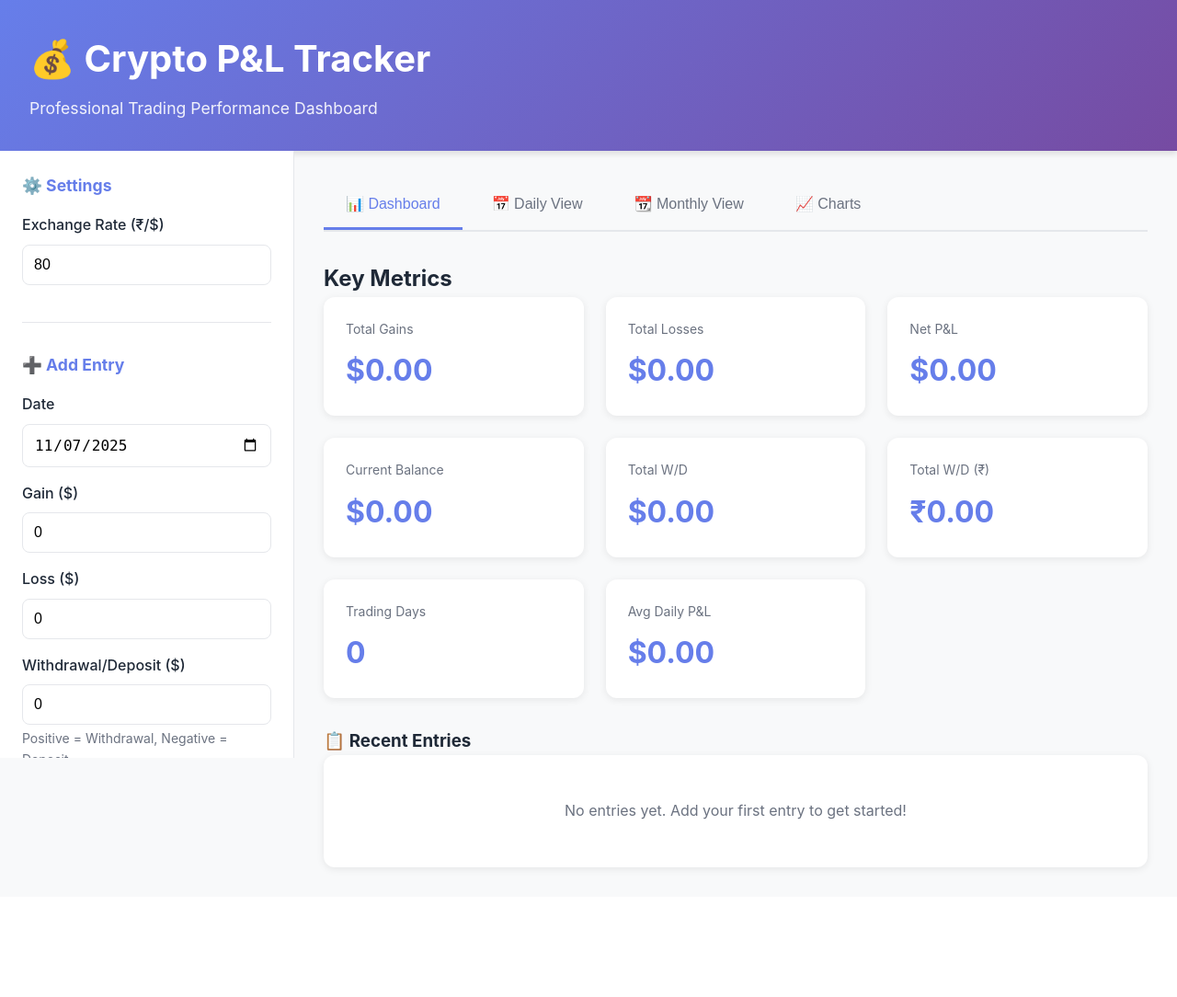
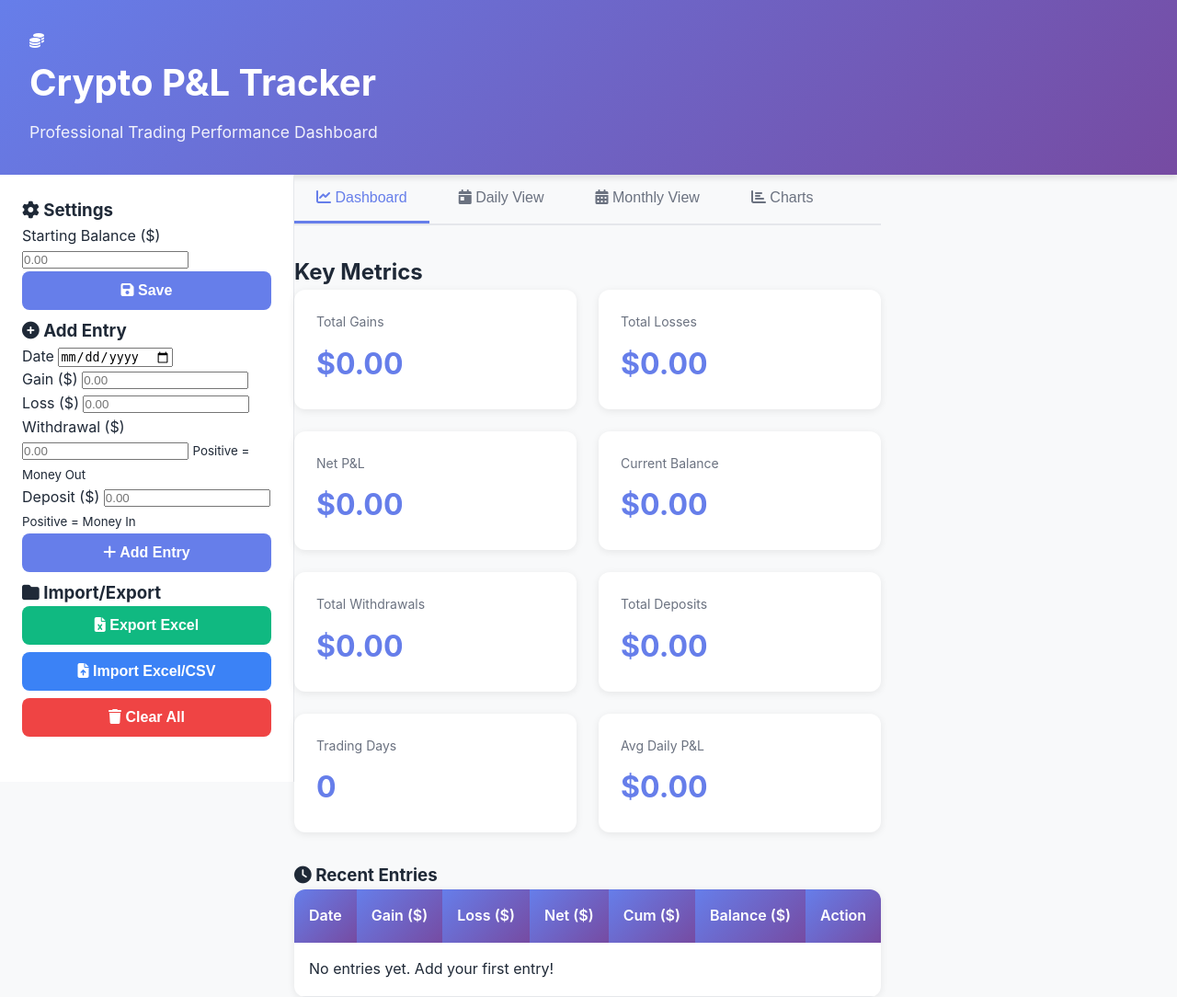
Before and after one commit to cryptoceek87-hub/crypto-pnl-tracker, a Flask app: page / in a window 1280 px wide. Shown: the whole page at 92% size. Before the commit the page ends 947 px from the top, so only its background shows below. Run offline with Flask 3, Linux system fonts and the light colour scheme; some libraries are stand-ins or nearby versions.

Commit message:
Update index.html

```diff
--- a/templates/index.html
+++ b/templates/index.html
@@ -5,16 +5,18 @@
     <meta name="viewport" content="width=device-width, initial-scale=1.0">
     <title>Crypto P&L Tracker - Professional</title>
     <link rel="stylesheet" href="{{ url_for('static', filename='css/style.css') }}">
-    <script src="https://cdn.jsdelivr.net/npm/chart.js"></script>
-    <script src="https://cdn.jsdelivr.net/npm/xlsx@0.18.5/dist/xlsx.full.min.js"></script>
+    <link rel="stylesheet" href="https://cdnjs.cloudflare.com/ajax/libs/font-awesome/6.4.0/css/all.min.css">
 </head>
 <body>
     <div class="container">
         <!-- Header -->
         <header class="header">
             <div class="header-content">
-                <h1>💰 Crypto P&L Tracker</h1>
-                <p>Professional Trading Performance Dashboard</p>
+                <div class="logo">
+                    <i class="fas fa-coins"></i>
+                    <h1>Crypto P&L Tracker</h1>
+                </div>
+                <p class="subtitle">Professional Trading Performance Dashboard</p>
             </div>
         </header>
 
@@ -22,59 +24,93 @@
         <div class="main-content">
             <!-- Sidebar -->
             <aside class="sidebar">
-                <div class="sidebar-section">
-                    <h3>⚙️ Settings</h3>
-                    <div class="form-group">
-                        <label>Exchange Rate (₹/$)</label>
-                        <input type="number" id="exchangeRate" value="80" min="1" step="0.1">
+                <!-- Starting Balance Settings -->
+                <div class="settings-section">
+                    <h3><i class="fas fa-cog"></i> Settings</h3>
+                    <div class="input-group">
+                        <label for="startingBalance">Starting Balance ($)</label>
+                        <input type="number" id="startingBalance" step="0.01" placeholder="0.00">
+                        <button class="btn btn-primary" onclick="updateStartingBalance()">
+                            <i class="fas fa-save"></i> Save
+                        </button>
                     </div>
                 </div>
 
-                <div class="sidebar-section">
-                    <h3>➕ Add Entry</h3>
-                    <form id="addEntryForm">
-                        <div class="form-group">
-                            <label>Date</label>
-                            <input type="date" id="entryDate" required>
-                        </div>
-                        <div class="form-group">
-                            <label>Gain ($)</label>
-                            <input type="number" id="entryGain" step="0.01" min="0" value="0">
-                        </div>
-                        <div class="form-group">
-                            <label>Loss ($)</label>
-                            <input type="number" id="entryLoss" step="0.01" min="0" value="0">
-                        </div>
-                        <div class="form-group">
-                            <label>Withdrawal/Deposit ($)</label>
-                            <input type="number" id="entryWD" step="0.01" value="0">
-                            <small>Positive = Withdrawal, Negative = Deposit</small>
-                        </div>
-                        <button type="submit" class="btn btn-primary">Add Entry</button>
-                    </form>
+                <!-- Entry Form -->
+                <div class="entry-form">
+                    <h3><i class="fas fa-plus-circle"></i> Add Entry</h3>
+
+                    <div class="input-group">
+                        <label for="date">Date</label>
+                        <input type="date" id="date" required>
+                    </div>
+
+                    <div class="input-group">
+                        <label for="gain">Gain ($)</label>
+                        <input type="number" id="gain" step="0.01" placeholder="0.00">
+                    </div>
+
+                    <div class="input-group">
+                        <label for="loss">Loss ($)</label>
+                        <input type="number" id="loss" step="0.01" placeholder="0.00">
+                    </div>
+
+                    <div class="input-group">
+                        <label for="withdrawal">Withdrawal ($)</label>
+                        <input type="number" id="withdrawal" step="0.01" placeholder="0.00">
+                        <small class="hint">Positive = Money Out</small>
+                    </div>
+
+                    <div class="input-group">
+                        <label for="deposit">Deposit ($)</label>
+                        <input type="number" id="deposit" step="0.01" placeholder="0.00">
+                        <small class="hint">Positive = Money In</small>
+                    </div>
+
+                    <button class="btn btn-primary btn-block" onclick="addEntry()">
+                        <i class="fas fa-plus"></i> Add Entry
+                    </button>
                 </div>
 
-                <div class="sidebar-section">
-                    <h3>📁 Import/Export</h3>
-                    <button onclick="exportExcel()" class="btn btn-success">📥 Export Excel</button>
-                    <button onclick="document.getElementById('importFile').click()" class="btn btn-info">📤 Import Excel/CSV</button>
-                    <input type="file" id="importFile" accept=".xlsx,.xls,.csv" style="display:none" onchange="importFile(event)">
-                    <button onclick="clearData()" class="btn btn-danger">🗑️ Clear All</button>
+                <!-- Import/Export -->
+                <div class="actions-section">
+                    <h3><i class="fas fa-folder"></i> Import/Export</h3>
+
+                    <button class="btn btn-success btn-block" onclick="exportExcel()">
+                        <i class="fas fa-file-excel"></i> Export Excel
+                    </button>
+
+                    <button class="btn btn-info btn-block" onclick="document.getElementById('fileInput').click()">
+                        <i class="fas fa-file-upload"></i> Import Excel/CSV
+                    </button>
+                    <input type="file" id="fileInput" accept=".xlsx,.xls,.csv" style="display: none;" onchange="importExcel()">
+
+                    <button class="btn btn-danger btn-block" onclick="clearAll()">
+                        <i class="fas fa-trash"></i> Clear All
+                    </button>
                 </div>
             </aside>
 
-            <!-- Dashboard Area -->
-            <main class="dashboard">
+            <!-- Content Area -->
+            <main class="content">
                 <!-- Tabs -->
                 <div class="tabs">
-                    <button class="tab-btn active" onclick="showTab('dashboard')">📊 Dashboard</button>
-                    <button class="tab-btn" onclick="showTab('daily')">📅 Daily View</button>
-                    <button class="tab-btn" onclick="showTab('monthly')">📆 Monthly View</button>
-                    <button class="tab-btn" onclick="showTab('charts')">📈 Charts</button>
+                    <button class="tab-btn active" onclick="switchTab('dashboard')">
+                        <i class="fas fa-chart-line"></i> Dashboard
+                    </button>
+                    <button class="tab-btn" onclick="switchTab('daily')">
+                        <i class="fas fa-calendar-day"></i> Daily View
+                    </button>
+                    <button class="tab-btn" onclick="switchTab('monthly')">
+                        <i class="fas fa-calendar-alt"></i> Monthly View
+                    </button>
+                    <button class="tab-btn" onclick="switchTab('charts')">
+                        <i class="fas fa-chart-bar"></i> Charts
+                    </button>
                 </div>
 
                 <!-- Dashboard Tab -->
-                <div id="dashboardTab" class="tab-content active">
+                <div id="dashboard-tab" class="tab-content active">
                     <h2>Key Metrics</h2>
                     <div class="metrics-grid">
                         <div class="metric-card">
@@ -85,21 +121,21 @@
                             <div class="metric-label">Total Losses</div>
                             <div class="metric-value" id="totalLosses">$0.00</div>
                         </div>
-                        <div class="metric-card">
+                        <div class="metric-card positive">
                             <div class="metric-label">Net P&L</div>
                             <div class="metric-value" id="netPnL">$0.00</div>
                         </div>
-                        <div class="metric-card">
+                        <div class="metric-card positive">
                             <div class="metric-label">Current Balance</div>
                             <div class="metric-value" id="currentBalance">$0.00</div>
                         </div>
                         <div class="metric-card">
-                            <div class="metric-label">Total W/D</div>
-                            <div class="metric-value" id="totalWD">$0.00</div>
+                            <div class="metric-label">Total Withdrawals</div>
+                            <div class="metric-value" id="totalWithdrawals">$0.00</div>
                         </div>
                         <div class="metric-card">
-                            <div class="metric-label">Total W/D (₹)</div>
-                            <div class="metric-value" id="totalWDINR">₹0.00</div>
+                            <div class="metric-label">Total Deposits</div>
+                            <div class="metric-value" id="totalDeposits">$0.00</div>
                         </div>
                         <div class="metric-card">
                             <div class="metric-label">Trading Days</div>
@@ -107,70 +143,112 @@
                         </div>
                         <div class="metric-card">
                             <div class="metric-label">Avg Daily P&L</div>
-                            <div class="metric-value" id="avgDaily">$0.00</div>
+                            <div class="metric-value" id="avgDailyPnL">$0.00</div>
                         </div>
                     </div>
 
-                    <h3>📋 Recent Entries</h3>
-                    <div id="recentEntries" class="table-container">
-                        <p class="empty-state">No entries yet. Add your first entry to get started!</p>
+                    <h3><i class="fas fa-clock"></i> Recent Entries</h3>
+                    <div class="table-container">
+                        <table id="recentTable">
+                            <thead>
+                                <tr>
+                                    <th>Date</th>
+                                    <th>Gain ($)</th>
+                                    <th>Loss ($)</th>
+                                    <th>Net ($)</th>
+                                    <th>Cum ($)</th>
+                                    <th>Balance ($)</th>
+                                    <th>Action</th>
+                                </tr>
+                            </thead>
+                            <tbody id="recentTableBody">
+                                <tr>
+                                    <td colspan="7" class="no-data">No entries yet. Add your first entry!</td>
+                                </tr>
+                            </tbody>
+                        </table>
                     </div>
                 </div>
 
                 <!-- Daily View Tab -->
-                <div id="dailyTab" class="tab-content">
-                    <h2>Daily Records</h2>
-                    <div class="filter-bar">
-                        <select id="dateFilter" onchange="applyDateFilter()">
-                            <option value="all">All Records</option>
-                            <option value="7">Last 7 Days</option>
-                            <option value="30">Last 30 Days</option>
-                            <option value="custom">Custom Range</option>
-                        </select>
-                        <div id="customRange" style="display:none">
-                            <input type="date" id="startDate">
-                            <input type="date" id="endDate">
-                            <button onclick="applyDateFilter()" class="btn btn-sm">Apply</button>
-                        </div>
-                    </div>
-                    <div id="dailyTable" class="table-container">
-                        <p class="empty-state">No daily records available.</p>
+                <div id="daily-tab" class="tab-content">
+                    <h2>Daily Performance</h2>
+                    <div class="table-container">
+                        <table id="dailyTable">
+                            <thead>
+                                <tr>
+                                    <th>Sl</th>
+                                    <th>Date</th>
+                                    <th>Gain ($)</th>
+                                    <th>Cgain ($)</th>
+                                    <th>Loss ($)</th>
+                                    <th>Closs ($)</th>
+                                    <th>Net ($)</th>
+                                    <th>Cum ($)</th>
+                                    <th>Withdrawal ($)</th>
+                                    <th>CWithdrawal ($)</th>
+                                    <th>Deposit ($)</th>
+                                    <th>CDeposit ($)</th>
+                                    <th>Balance ($)</th>
+                                </tr>
+                            </thead>
+                            <tbody id="dailyTableBody">
+                                <tr>
+                                    <td colspan="13" class="no-data">No data available</td>
+                                </tr>
+                            </tbody>
+                        </table>
                     </div>
                 </div>
 
                 <!-- Monthly View Tab -->
-                <div id="monthlyTab" class="tab-content">
+                <div id="monthly-tab" class="tab-content">
                     <h2>Monthly Summary</h2>
-                    <div id="monthlyTable" class="table-container">
-                        <p class="empty-state">No monthly data available.</p>
+                    <div class="table-container">
+                        <table id="monthlyTable">
+                            <thead>
+                                <tr>
+                                    <th>Sl</th>
+                                    <th>Month</th>
+                                    <th>Gain ($)</th>
+                                    <th>Loss ($)</th>
+                                    <th>Net ($)</th>
+                                    <th>Cum ($)</th>
+                                    <th>Withdrawal ($)</th>
+                                    <th>CWithdrawal ($)</th>
+                                    <th>Deposit ($)</th>
+                                    <th>CDeposit ($)</th>
+                                    <th>Balance ($)</th>
+                                </tr>
+                            </thead>
+                            <tbody id="monthlyTableBody">
+                                <tr>
+                                    <td colspan="11" class="no-data">No data available</td>
+                                </tr>
+                            </tbody>
+                        </table>
                     </div>
                 </div>
 
                 <!-- Charts Tab -->
-                <div id="chartsTab" class="tab-content">
+                <div id="charts-tab" class="tab-content">
                     <h2>Performance Charts</h2>
-                    <div class="charts-grid">
-                        <div class="chart-container">
-                            <canvas id="cumulativePnLChart"></canvas>
-                        </div>
-                        <div class="chart-container">
-                            <canvas id="gainsLossesChart"></canvas>
-                        </div>
-                        <div class="chart-container">
-                            <canvas id="balanceChart"></canvas>
-                        </div>
-                        <div class="chart-container">
-                            <canvas id="monthlyPnLChart"></canvas>
-                        </div>
+                    <div class="chart-container">
+                        <canvas id="performanceChart"></canvas>
+                    </div>
+                    <div class="chart-container">
+                        <canvas id="balanceChart"></canvas>
                     </div>
                 </div>
             </main>
         </div>
     </div>
 
-    <!-- Toast Notifications -->
+    <!-- Toast Notification -->
     <div id="toast" class="toast"></div>
 
+    <!-- Scripts -->
+    <script src="https://cdn.jsdelivr.net/npm/chart.js"></script>
     <script src="{{ url_for('static', filename='js/app.js') }}"></script>
 </body>
 </html>
```
